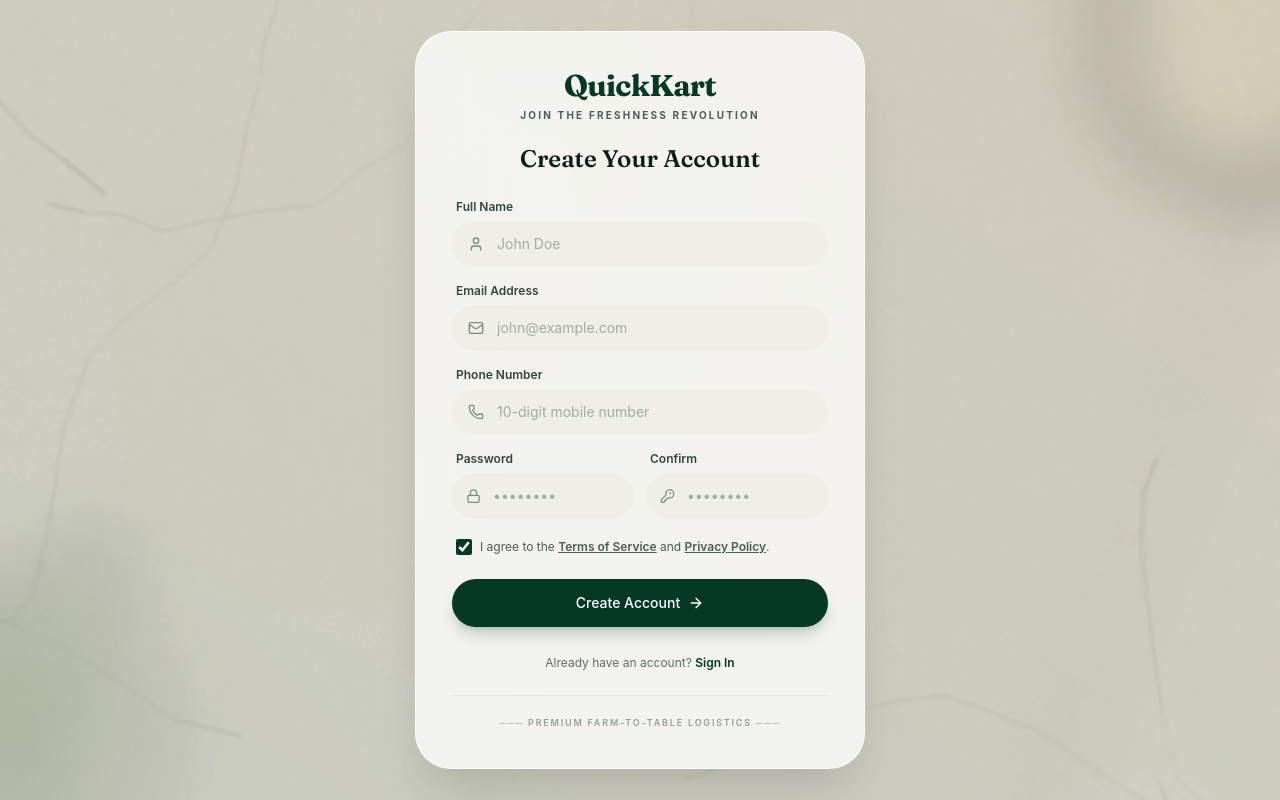
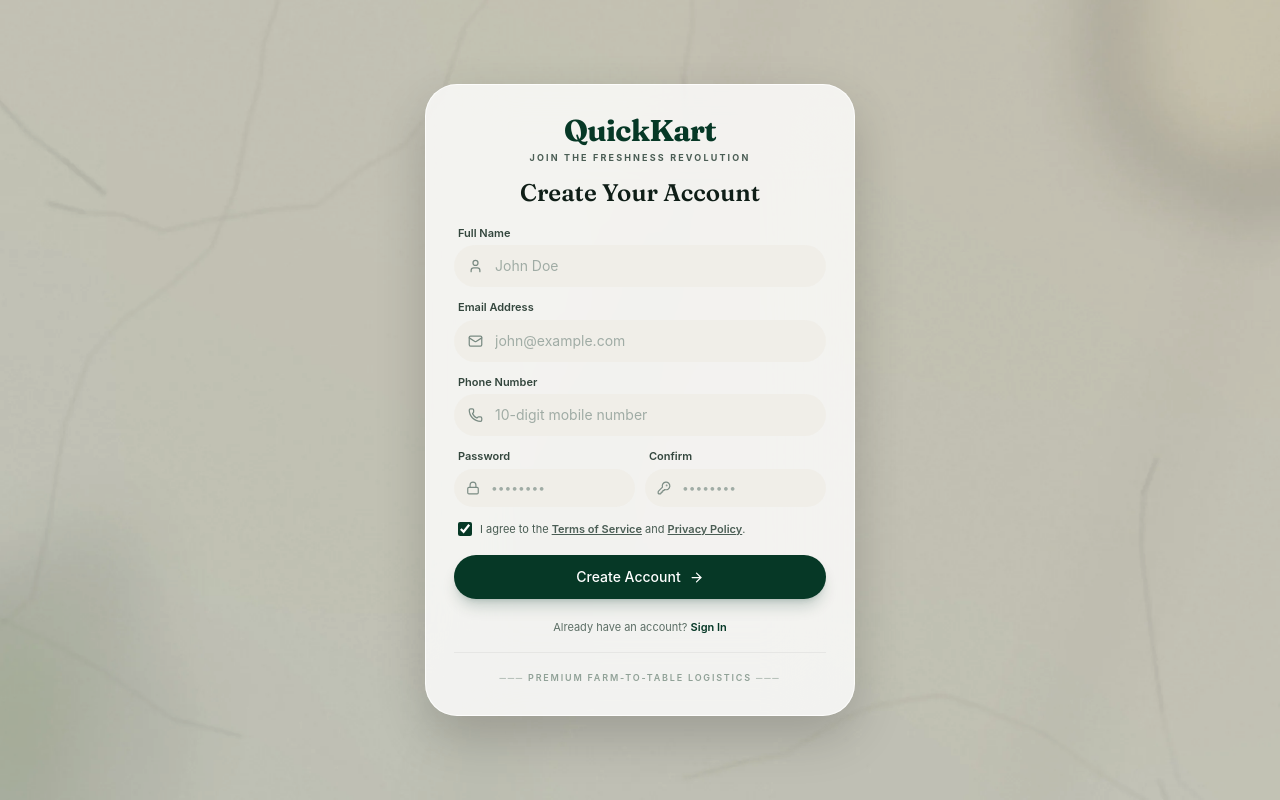
Before and after one commit to adil2133-git/QuickCart, a React (Vite) app in the folder frontend/: page /register/customer in a window 1280 px wide. Built offline with nearby package versions, Linux system fonts and the light colour scheme; no server answers.

Commit message:
style(auth): refine registration card sizing and glass contrast for 100% desktop zoom

```diff
--- a/frontend/src/features/auth/pages/customerRegistration.tsx
+++ b/frontend/src/features/auth/pages/customerRegistration.tsx
@@ -65,28 +65,28 @@ export default function CustomerRegistration() {
 
   return (
     <div
-      className="relative flex min-h-screen w-full items-center justify-center p-4 sm:p-6 font-sans bg-cover bg-center bg-no-repeat"
+      className="relative flex min-h-screen w-full items-center justify-center p-3 sm:p-5 font-sans bg-cover bg-center bg-no-repeat overflow-y-auto"
       style={{ backgroundImage: `url(${customerRegBg})` }}
     >
-      {/* Soft overlay to guarantee perfect text contrast */}
-      <div className="absolute inset-0 bg-black/10 backdrop-brightness-[0.97]" />
+      {/* Soft overlay for depth and focus */}
+      <div className="absolute inset-0 bg-black/15 backdrop-brightness-[0.96]" />
 
       {/* Centered Glassmorphic Registration Card */}
-      <div className="relative z-10 w-full max-w-[450px] rounded-[36px] border border-white/80 bg-white/75 p-7 sm:p-9 shadow-2xl shadow-black/15 backdrop-blur-2xl transition-all">
+      <div className="relative z-10 w-full max-w-[430px] my-auto rounded-[32px] border border-white/80 bg-white/80 p-6 sm:p-7 shadow-[0_20px_50px_rgba(0,0,0,0.18)] backdrop-blur-2xl transition-all">
 
         {/* Top Branding Header */}
-        <div className="text-center mb-6">
+        <div className="text-center mb-4">
           <h1
-            className="text-3xl font-bold text-[#063826] tracking-tight mb-1"
+            className="text-2xl sm:text-3xl font-bold text-[#063826] tracking-tight mb-0.5"
             style={{ fontFamily: "Fraunces, serif" }}
           >
             QuickKart
           </h1>
-          <p className="text-[10px] font-bold tracking-[0.22em] text-[#4A5D54] uppercase mb-5">
+          <p className="text-[9px] font-bold tracking-[0.24em] text-[#4A5D54] uppercase mb-3">
             JOIN THE FRESHNESS REVOLUTION
           </p>
           <h2
-            className="text-2xl font-semibold text-[#0F1E17]"
+            className="text-xl sm:text-2xl font-semibold text-[#0F1E17]"
             style={{ fontFamily: "Fraunces, serif" }}
           >
             Create Your Account
@@ -95,22 +95,22 @@ export default function CustomerRegistration() {
 
         {/* Server Error Alert Banner */}
         {serverError && (
-          <div className="flex items-center gap-2 rounded-2xl px-4 py-3 mb-5 bg-red-50/90 border border-red-200 text-xs font-medium text-red-600 text-left">
+          <div className="flex items-center gap-2 rounded-2xl px-3.5 py-2.5 mb-3 bg-red-50/90 border border-red-200 text-xs font-medium text-red-600 text-left">
             <p>{serverError}</p>
           </div>
         )}
 
         {/* Registration Form */}
-        <form onSubmit={formik.handleSubmit} noValidate className="space-y-4">
+        <form onSubmit={formik.handleSubmit} noValidate className="space-y-3">
 
           {/* Full Name */}
           <div>
-            <label className="block text-left text-xs font-semibold text-[#33463D] mb-1.5 pl-1">
+            <label className="block text-left text-[11px] font-semibold text-[#33463D] mb-1 pl-1">
               Full Name
             </label>
             <div className="relative">
-              <span className="absolute left-4 top-1/2 -translate-y-1/2 text-[#7A8B83]">
-                <User size={16} />
+              <span className="absolute left-3.5 top-1/2 -translate-y-1/2 text-[#7A8B83]">
+                <User size={15} />
               </span>
               <input
                 id="name"
@@ -120,26 +120,26 @@ export default function CustomerRegistration() {
                 onChange={formik.handleChange}
                 onBlur={formik.handleBlur}
                 placeholder="John Doe"
-                className={`w-full pl-11 pr-4 py-3 text-sm rounded-full bg-[#EFECE6]/75 border ${
+                className={`w-full pl-10 pr-4 py-2.5 text-xs sm:text-sm rounded-full bg-[#EFECE6]/75 border ${
                   formik.touched.name && formik.errors.name
                     ? "border-red-400 focus:border-red-500 bg-red-50/30"
-                    : "border-transparent focus:border-[#063826]/30 focus:bg-white"
+                    : "border-transparent focus:border-[#063826]/40 focus:bg-white"
                 } text-[#0F1E17] placeholder-[#A0ACA5] transition-all outline-none`}
               />
             </div>
             {formik.touched.name && formik.errors.name && (
-              <p className="mt-1 text-[11px] font-medium text-red-600 pl-3 text-left">{formik.errors.name}</p>
+              <p className="mt-1 text-[10px] font-medium text-red-600 pl-3 text-left">{formik.errors.name}</p>
             )}
           </div>
 
           {/* Email Address */}
           <div>
-            <label className="block text-left text-xs font-semibold text-[#33463D] mb-1.5 pl-1">
+            <label className="block text-left text-[11px] font-semibold text-[#33463D] mb-1 pl-1">
               Email Address
             </label>
             <div className="relative">
-              <span className="absolute left-4 top-1/2 -translate-y-1/2 text-[#7A8B83]">
-                <Mail size={16} />
+              <span className="absolute left-3.5 top-1/2 -translate-y-1/2 text-[#7A8B83]">
+                <Mail size={15} />
               </span>
               <input
                 id="email"
@@ -149,26 +149,26 @@ export default function CustomerRegistration() {
                 onChange={formik.handleChange}
                 onBlur={formik.handleBlur}
                 placeholder="john@example.com"
-                className={`w-full pl-11 pr-4 py-3 text-sm rounded-full bg-[#EFECE6]/75 border ${
+                className={`w-full pl-10 pr-4 py-2.5 text-xs sm:text-sm rounded-full bg-[#EFECE6]/75 border ${
                   formik.touched.email && formik.errors.email
                     ? "border-red-400 focus:border-red-500 bg-red-50/30"
-                    : "border-transparent focus:border-[#063826]/30 focus:bg-white"
+                    : "border-transparent focus:border-[#063826]/40 focus:bg-white"
                 } text-[#0F1E17] placeholder-[#A0ACA5] transition-all outline-none`}
               />
             </div>
             {formik.touched.email && formik.errors.email && (
-              <p className="mt-1 text-[11px] font-medium text-red-600 pl-3 text-left">{formik.errors.email}</p>
+              <p className="mt-1 text-[10px] font-medium text-red-600 pl-3 text-left">{formik.errors.email}</p>
             )}
           </div>
 
           {/* Phone Number */}
           <div>
-            <label className="block text-left text-xs font-semibold text-[#33463D] mb-1.5 pl-1">
+            <label className="block text-left text-[11px] font-semibold text-[#33463D] mb-1 pl-1">
               Phone Number
             </label>
             <div className="relative">
-              <span className="absolute left-4 top-1/2 -translate-y-1/2 text-[#7A8B83]">
-                <Phone size={16} />
+              <span className="absolute left-3.5 top-1/2 -translate-y-1/2 text-[#7A8B83]">
+                <Phone size={15} />
               </span>
               <input
                 id="phone"
@@ -178,28 +178,28 @@ export default function CustomerRegistration() {
                 onChange={formik.handleChange}
                 onBlur={formik.handleBlur}
                 placeholder="10-digit mobile number"
-                className={`w-full pl-11 pr-4 py-3 text-sm rounded-full bg-[#EFECE6]/75 border ${
+                className={`w-full pl-10 pr-4 py-2.5 text-xs sm:text-sm rounded-full bg-[#EFECE6]/75 border ${
                   formik.touched.phone && formik.errors.phone
                     ? "border-red-400 focus:border-red-500 bg-red-50/30"
-                    : "border-transparent focus:border-[#063826]/30 focus:bg-white"
+                    : "border-transparent focus:border-[#063826]/40 focus:bg-white"
                 } text-[#0F1E17] placeholder-[#A0ACA5] transition-all outline-none`}
               />
             </div>
             {formik.touched.phone && formik.errors.phone && (
-              <p className="mt-1 text-[11px] font-medium text-red-600 pl-3 text-left">{formik.errors.phone}</p>
+              <p className="mt-1 text-[10px] font-medium text-red-600 pl-3 text-left">{formik.errors.phone}</p>
             )}
           </div>
 
           {/* Password & Confirm Side-by-Side Grid */}
-          <div className="grid grid-cols-2 gap-3">
+          <div className="grid grid-cols-2 gap-2.5">
             {/* Password */}
             <div>
-              <label className="block text-left text-xs font-semibold text-[#33463D] mb-1.5 pl-1">
+              <label className="block text-left text-[11px] font-semibold text-[#33463D] mb-1 pl-1">
                 Password
               </label>
               <div className="relative">
-                <span className="absolute left-3.5 top-1/2 -translate-y-1/2 text-[#7A8B83]">
-                  <Lock size={15} />
+                <span className="absolute left-3 top-1/2 -translate-y-1/2 text-[#7A8B83]">
+                  <Lock size={14} />
                 </span>
                 <input
                   id="password"
@@ -209,26 +209,26 @@ export default function CustomerRegistration() {
                   onChange={formik.handleChange}
                   onBlur={formik.handleBlur}
                   placeholder="••••••••"
-                  className={`w-full pl-10 pr-3 py-3 text-sm rounded-full bg-[#EFECE6]/75 border ${
+                  className={`w-full pl-9 pr-3 py-2.5 text-xs rounded-full bg-[#EFECE6]/75 border ${
                     formik.touched.password && formik.errors.password
                       ? "border-red-400 focus:border-red-500 bg-red-50/30"
-                      : "border-transparent focus:border-[#063826]/30 focus:bg-white"
+                      : "border-transparent focus:border-[#063826]/40 focus:bg-white"
                   } text-[#0F1E17] placeholder-[#A0ACA5] transition-all outline-none`}
                 />
               </div>
               {formik.touched.password && formik.errors.password && (
-                <p className="mt-1 text-[10px] font-medium text-red-600 pl-2 text-left">{formik.errors.password}</p>
+                <p className="mt-0.5 text-[9px] font-medium text-red-600 pl-2 text-left">{formik.errors.password}</p>
               )}
             </div>
 
             {/* Confirm */}
             <div>
-              <label className="block text-left text-xs font-semibold text-[#33463D] mb-1.5 pl-1">
+              <label className="block text-left text-[11px] font-semibold text-[#33463D] mb-1 pl-1">
                 Confirm
               </label>
               <div className="relative">
-                <span className="absolute left-3.5 top-1/2 -translate-y-1/2 text-[#7A8B83]">
-                  <KeyRound size={15} />
+                <span className="absolute left-3 top-1/2 -translate-y-1/2 text-[#7A8B83]">
+                  <KeyRound size={14} />
                 </span>
                 <input
                   id="confirmPassword"
@@ -238,27 +238,27 @@ export default function CustomerRegistration() {
                   onChange={formik.handleChange}
                   onBlur={formik.handleBlur}
                   placeholder="••••••••"
-                  className={`w-full pl-10 pr-3 py-3 text-sm rounded-full bg-[#EFECE6]/75 border ${
+                  className={`w-full pl-9 pr-3 py-2.5 text-xs rounded-full bg-[#EFECE6]/75 border ${
                     formik.touched.confirmPassword && formik.errors.confirmPassword
                       ? "border-red-400 focus:border-red-500 bg-red-50/30"
-                      : "border-transparent focus:border-[#063826]/30 focus:bg-white"
+                      : "border-transparent focus:border-[#063826]/40 focus:bg-white"
                   } text-[#0F1E17] placeholder-[#A0ACA5] transition-all outline-none`}
                 />
               </div>
               {formik.touched.confirmPassword && formik.errors.confirmPassword && (
-                <p className="mt-1 text-[10px] font-medium text-red-600 pl-2 text-left">{formik.errors.confirmPassword}</p>
+                <p className="mt-0.5 text-[9px] font-medium text-red-600 pl-2 text-left">{formik.errors.confirmPassword}</p>
               )}
             </div>
           </div>
 
           {/* Terms Agreement Checkbox */}
-          <div className="pt-1">
-            <label className="flex items-center gap-2 text-xs text-[#4A5D54] cursor-pointer text-left pl-1 select-none">
+          <div className="pt-0.5">
+            <label className="flex items-center gap-2 text-[11px] text-[#4A5D54] cursor-pointer text-left pl-1 select-none">
               <input
                 type="checkbox"
                 checked={agreedTerms}
                 onChange={(e) => setAgreedTerms(e.target.checked)}
-                className="h-4 w-4 rounded-full accent-[#063826] cursor-pointer"
+                className="h-3.5 w-3.5 rounded-full accent-[#063826] cursor-pointer"
               />
               <span>
                 I agree to the <span className="font-semibold underline">Terms of Service</span> and <span className="font-semibold underline">Privacy Policy</span>.
@@ -267,19 +267,19 @@ export default function CustomerRegistration() {
           </div>
 
           {/* Submit Button */}
-          <div className="pt-2">
+          <div className="pt-1.5">
             <button
               type="submit"
               disabled={formik.isSubmitting}
-              className="w-full py-3.5 rounded-full bg-[#063826] hover:bg-[#042418] active:scale-[0.99] text-white font-medium text-sm transition-all flex items-center justify-center gap-2 shadow-lg shadow-[#063826]/20 cursor-pointer disabled:opacity-70"
+              className="w-full py-3 rounded-full bg-[#063826] hover:bg-[#042418] active:scale-[0.99] text-white font-medium text-xs sm:text-sm transition-all flex items-center justify-center gap-2 shadow-lg shadow-[#063826]/20 cursor-pointer disabled:opacity-70"
             >
               {formik.isSubmitting ? "Sending OTP..." : "Create Account"}
-              {!formik.isSubmitting && <ArrowRight size={16} />}
+              {!formik.isSubmitting && <ArrowRight size={15} />}
             </button>
           </div>
 
           {/* Already have an account link */}
-          <div className="pt-3 text-center text-xs text-[#5D6F66]">
+          <div className="pt-2 text-center text-[11px] text-[#5D6F66]">
             <span>Already have an account? </span>
             <button
               type="button"
@@ -292,7 +292,7 @@ export default function CustomerRegistration() {
         </form>
 
         {/* Bottom Decorative Tagline */}
-        <div className="mt-6 border-t border-black/5 pt-3 text-center">
+        <div className="mt-4 border-t border-black/5 pt-2.5 text-center">
           <span className="text-[9px] tracking-[0.2em] font-semibold text-[#90A197] uppercase">
             ─── PREMIUM FARM-TO-TABLE LOGISTICS ───
           </span>
```
